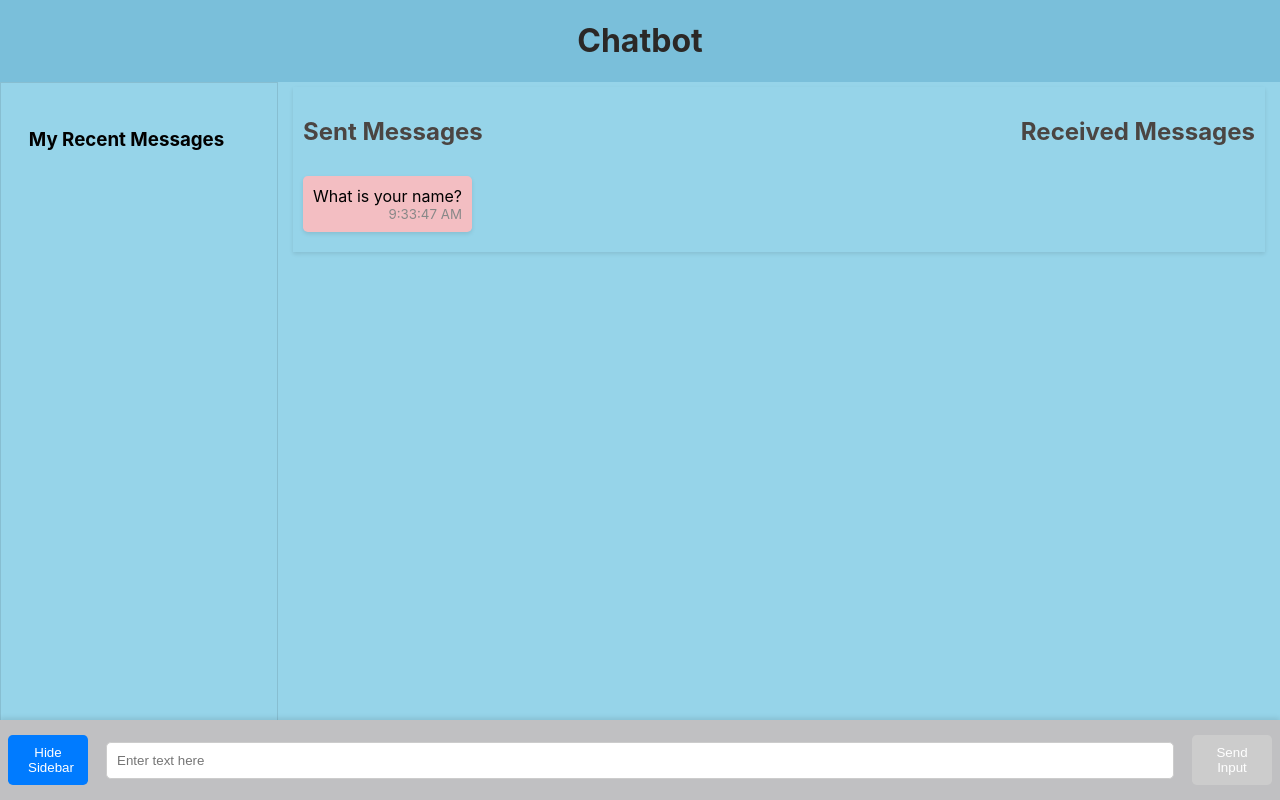
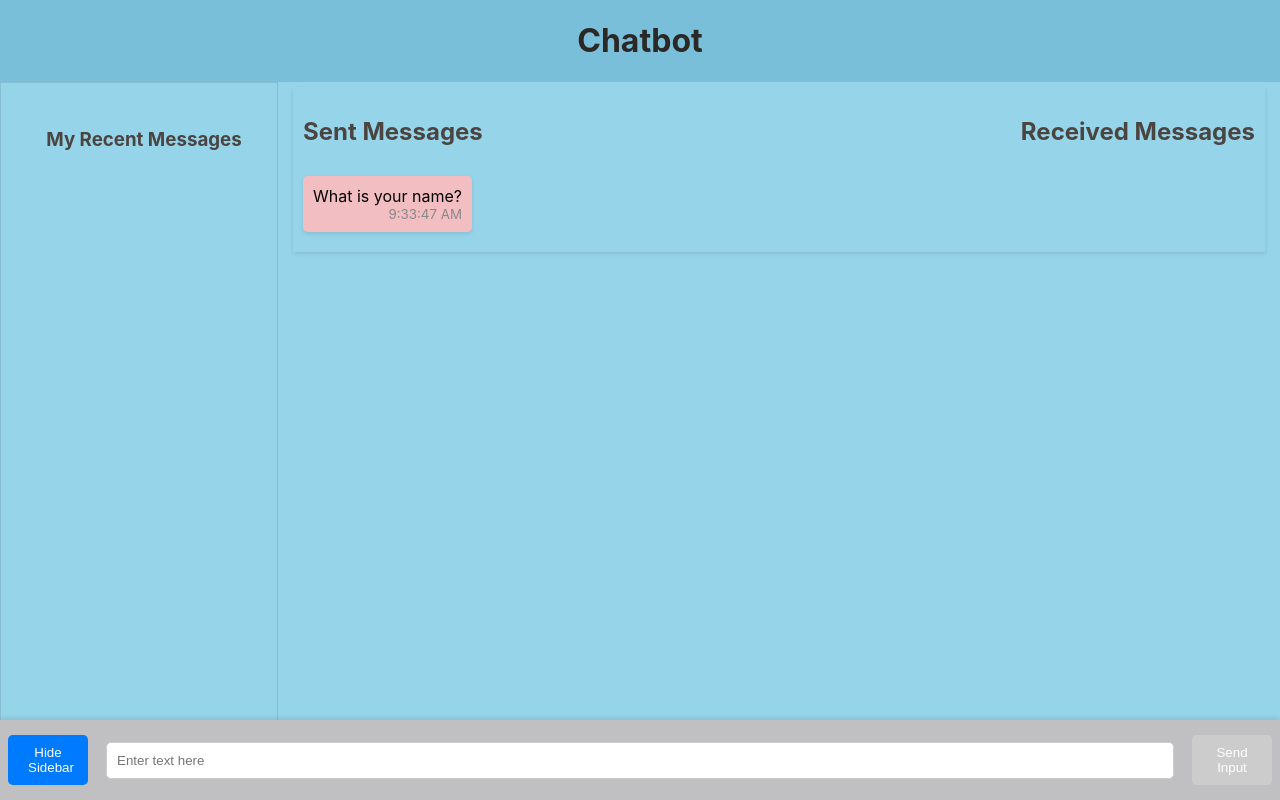
Before and after one commit to rcanaan/chatbot, a React (Create React App) app: page / in a window 1280 px wide. Built offline with nearby package versions, Linux system fonts and the light colour scheme.

Commit message:
Update SideBar.module.css headline

```diff
--- a/src/components/SideBar.module.css
+++ b/src/components/SideBar.module.css
@@ -19,6 +19,12 @@
   overflow-y: auto;
 }
 
+.sidebar h3 {
+  display: flex;
+  justify-content: center;
+  color: rgb(75, 69, 66);
+  display: flex;
+}
 .sidebar li {
   margin-bottom: 0.625rem;
   padding: 0.625rem;
```
